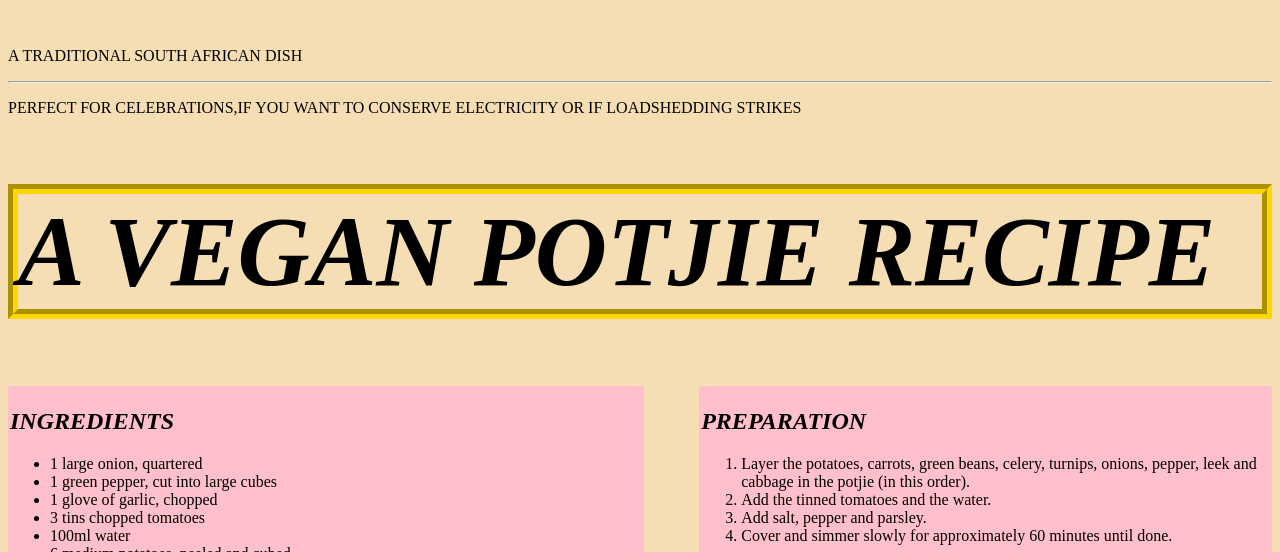
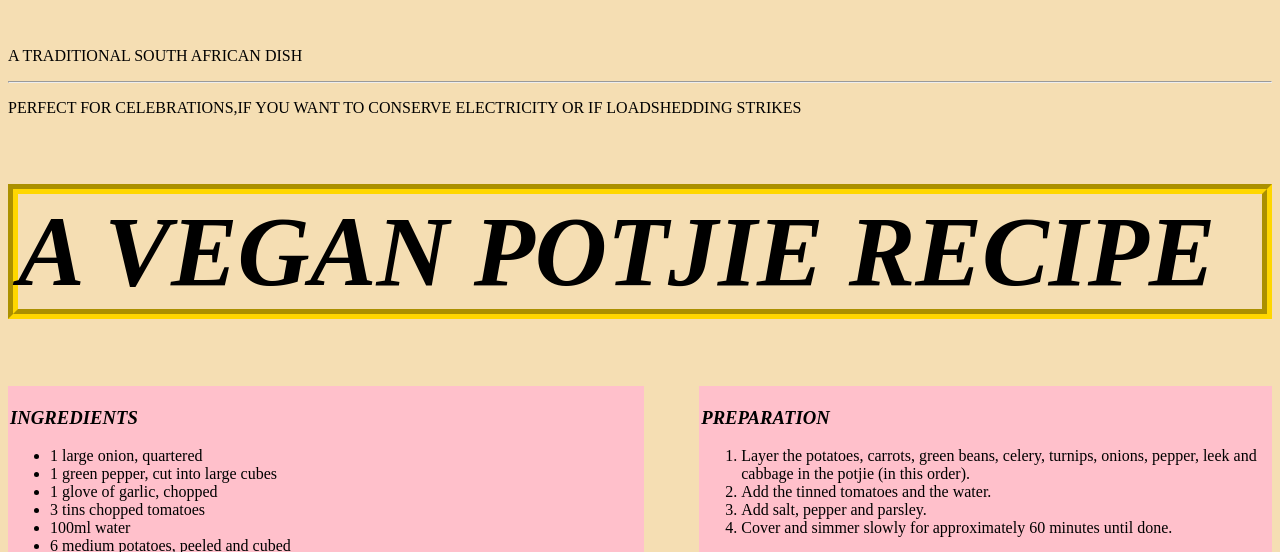
Before and after one commit to TDL2627/recipe-project, a plain HTML site: page index.html in a window 1280 px wide. Shown: the part 202-754 px from the top of the page. Drawn offline with Linux system fonts and the light colour scheme; grey boxes are pictures that could not be loaded; a web font is replaced by a local one.

Commit message:
CHANGED HEADERS

```diff
--- a/index.html
+++ b/index.html
@@ -24,7 +24,7 @@ type="text/css">
       <h1 class="thick-gold-border"><em>A VEGAN POTJIE RECIPE</em></h1>
       <!-- ingredient and method -->
       <section id="left">
-      <h2><em>INGREDIENTS</em></h2>
+      <h3><em>INGREDIENTS</em></h3>
       <ul>
 <li>1 large onion, quartered</li>
 <li>1 green pepper, cut into large cubes</li>
@@ -42,7 +42,7 @@ type="text/css">
       </ul>
     </section>
     <aside id="right">
-      <h2><em>PREPARATION</em></h2>
+      <h3><em>PREPARATION</em></h3>
       <ol>
         <li>Layer the potatoes, carrots, green beans, celery, turnips, onions, pepper, leek and cabbage in the potjie (in this order).</li>
         <li>Add the tinned tomatoes and the water.</li>
```
